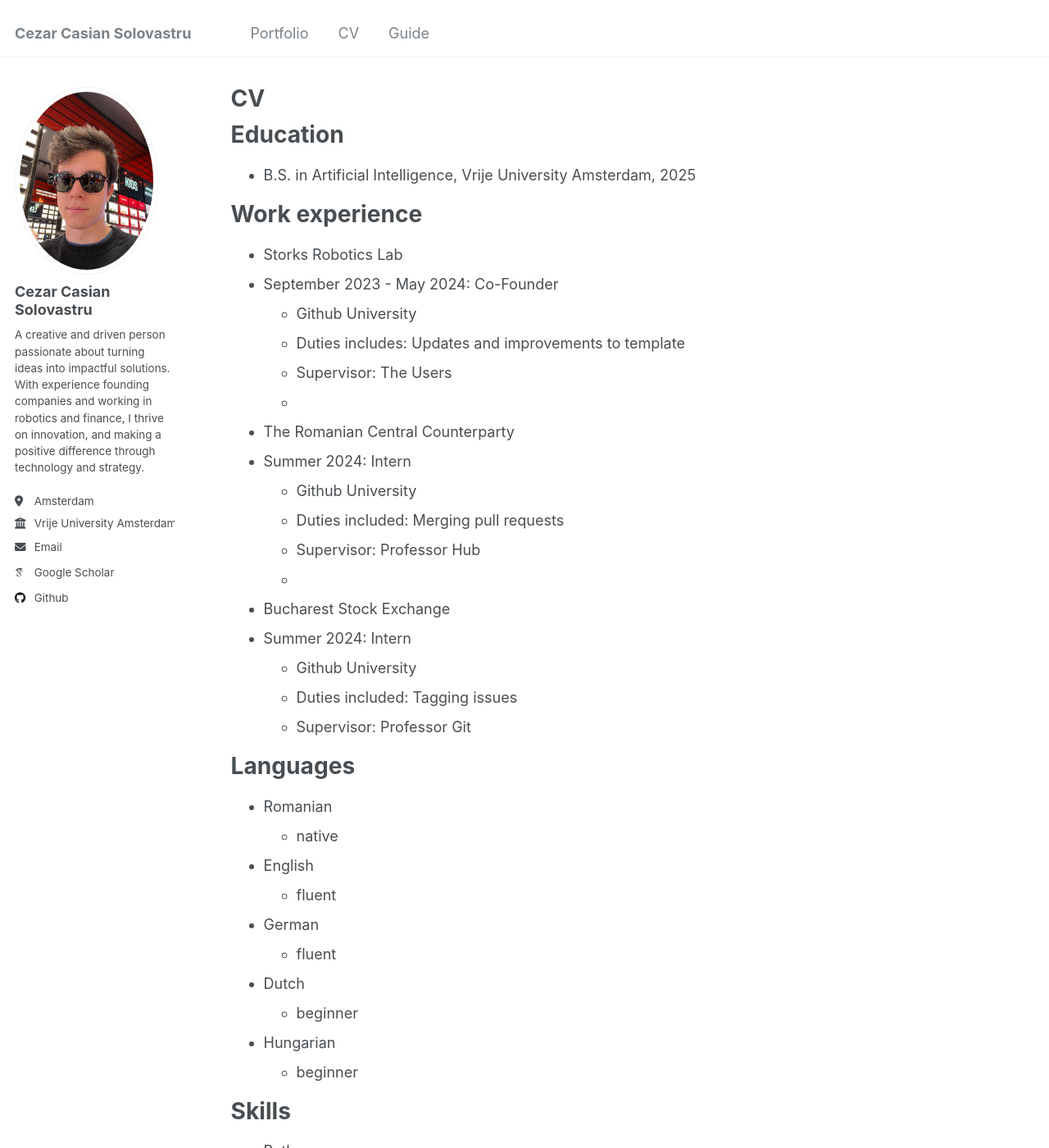
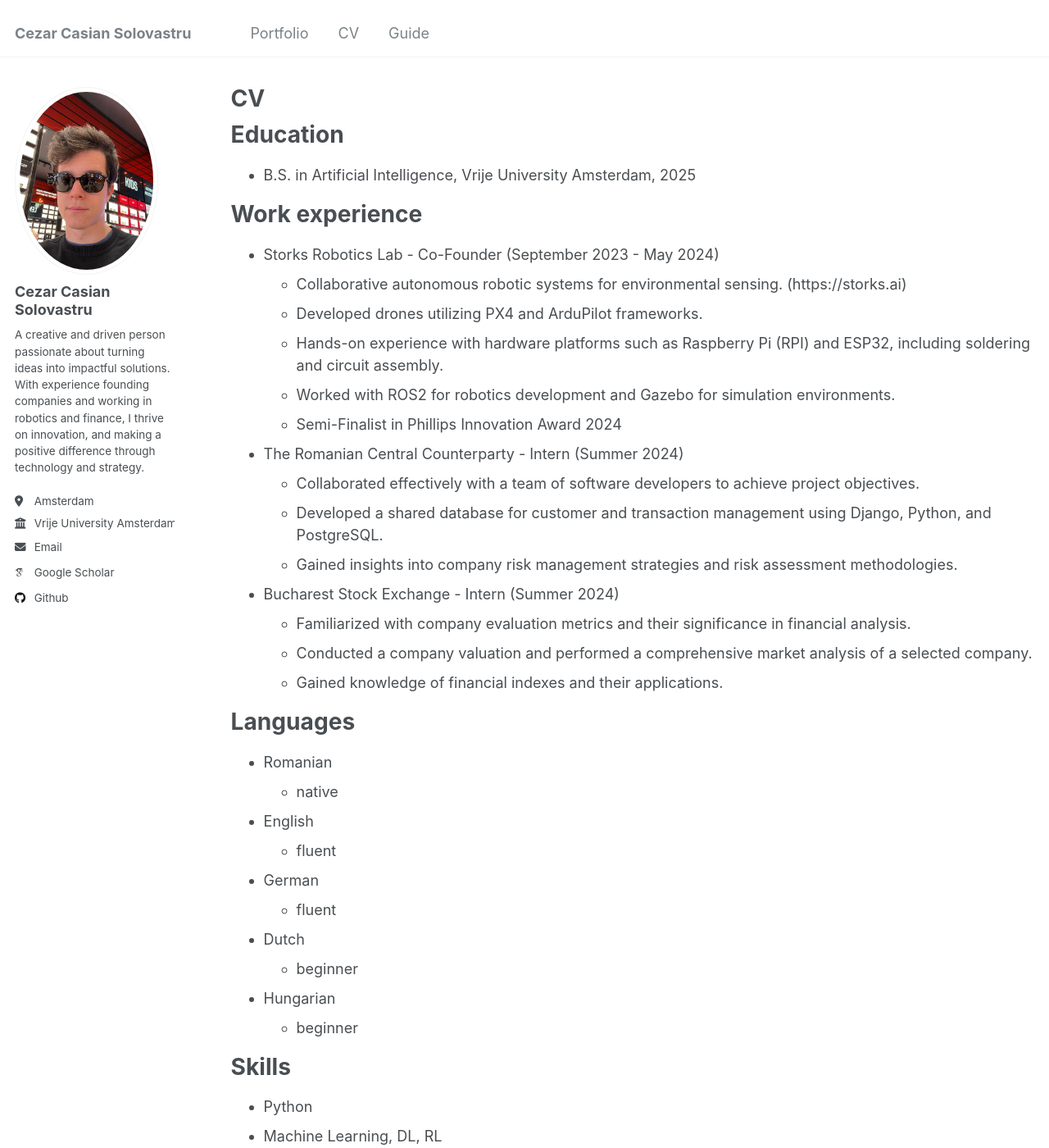
Before and after one commit to cezarsolo1/cezarsolo1.github.io, a Jekyll site: the page built from _pages/cv.md, in a window 1280 px wide and 1400 px high. Shown: the whole window at 82% size. Built offline with Jekyll 4.4.1, drawn with Linux system fonts in a browser that asks for light colours; some web fonts are replaced; some of the changed text lies outside the part shown.

Commit message:
Update cv.md

```diff
--- a/_pages/cv.md
+++ b/_pages/cv.md
@@ -15,23 +15,22 @@ Education
 
 Work experience
 ======
-* Storks Robotics Lab
-* September 2023 - May 2024: Co-Founder
-  * Github University
-  * Duties includes: Updates and improvements to template
-  * Supervisor: The Users
-  *
-* The Romanian Central Counterparty
-* Summer 2024: Intern
-  * Github University
-  * Duties included: Merging pull requests
-  * Supervisor: Professor Hub
-  *
-* Bucharest Stock Exchange
-* Summer 2024: Intern
-  * Github University
-  * Duties included: Tagging issues
-  * Supervisor: Professor Git
+* Storks Robotics Lab - Co-Founder (September 2023 - May 2024)
+  * Collaborative autonomous robotic systems for environmental sensing. (https://storks.ai)
+  * Developed drones utilizing PX4 and ArduPilot frameworks.
+  * Hands-on experience with hardware platforms such as Raspberry Pi (RPI) and ESP32, including soldering and circuit assembly.
+  * Worked with ROS2 for robotics development and Gazebo for simulation environments.
+  * Semi-Finalist in Phillips Innovation Award 2024
+
+* The Romanian Central Counterparty - Intern (Summer 2024)
+  * Collaborated effectively with a team of software developers to achieve project objectives.
+  * Developed a shared database for customer and transaction management using Django, Python, and PostgreSQL.
+  * Gained insights into company risk management strategies and risk assessment methodologies.
+
+* Bucharest Stock Exchange - Intern (Summer 2024)
+  * Familiarized with company evaluation metrics and their significance in financial analysis.
+  * Conducted a company valuation and performed a comprehensive market analysis of a selected company.
+  * Gained knowledge of financial indexes and their applications.
 
 Languages
 ======
```
Also changed, not shown: other parts of _pages/cv.md (+6 -0 lines).
